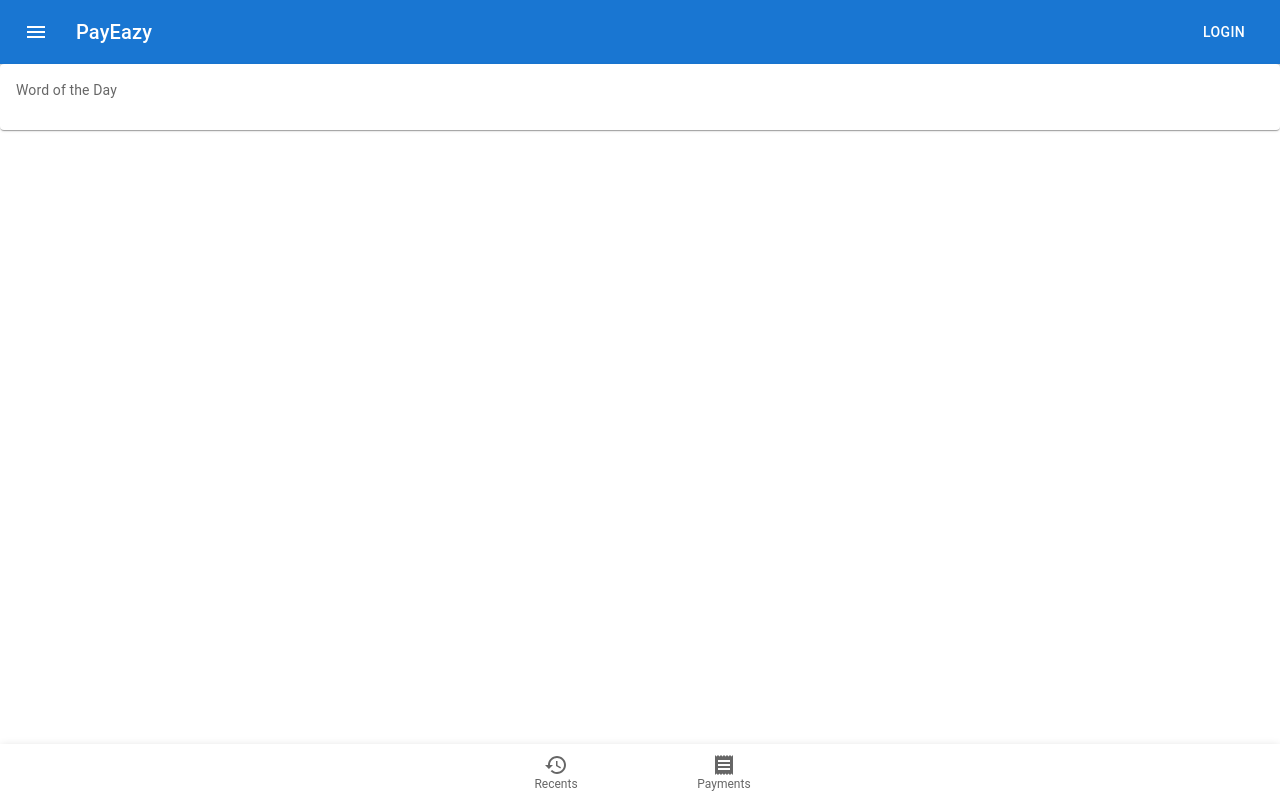
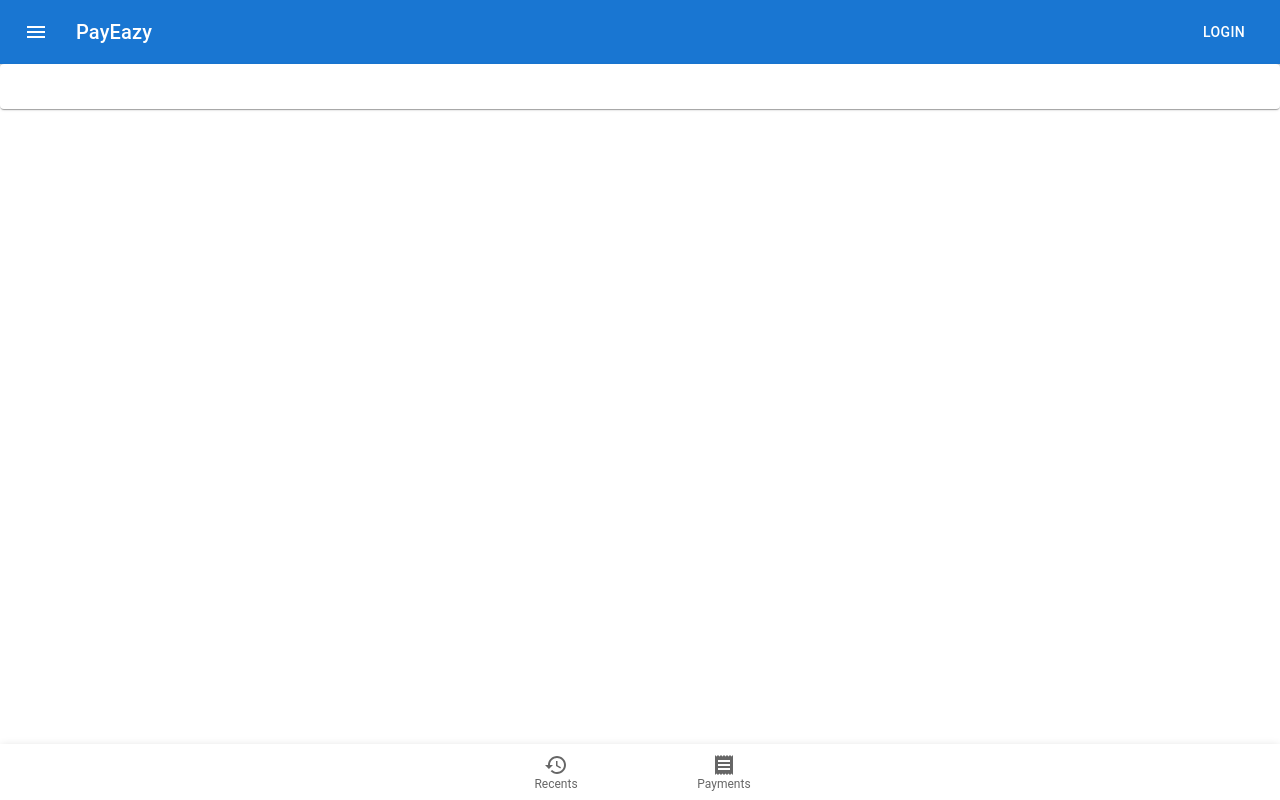
Before and after one commit to krishna63/payZappForTide, a React (Create React App) app in the folder payzapp/: page / in a window 1280 px wide. Built offline with nearby package versions, Linux system fonts and the light colour scheme.

Commit message:
conflicts
conflicts

```diff
--- a/payzapp/src/App.js
+++ b/payzapp/src/App.js
@@ -46,7 +46,6 @@ function App() {
           <Card sx={{ minWidth: 275 }}>
             <CardContent>
               <Typography sx={{ fontSize: 14 }} color="text.secondary" gutterBottom>
-                Word of the Day
               </Typography>
             </CardContent>
           </Card>
```
